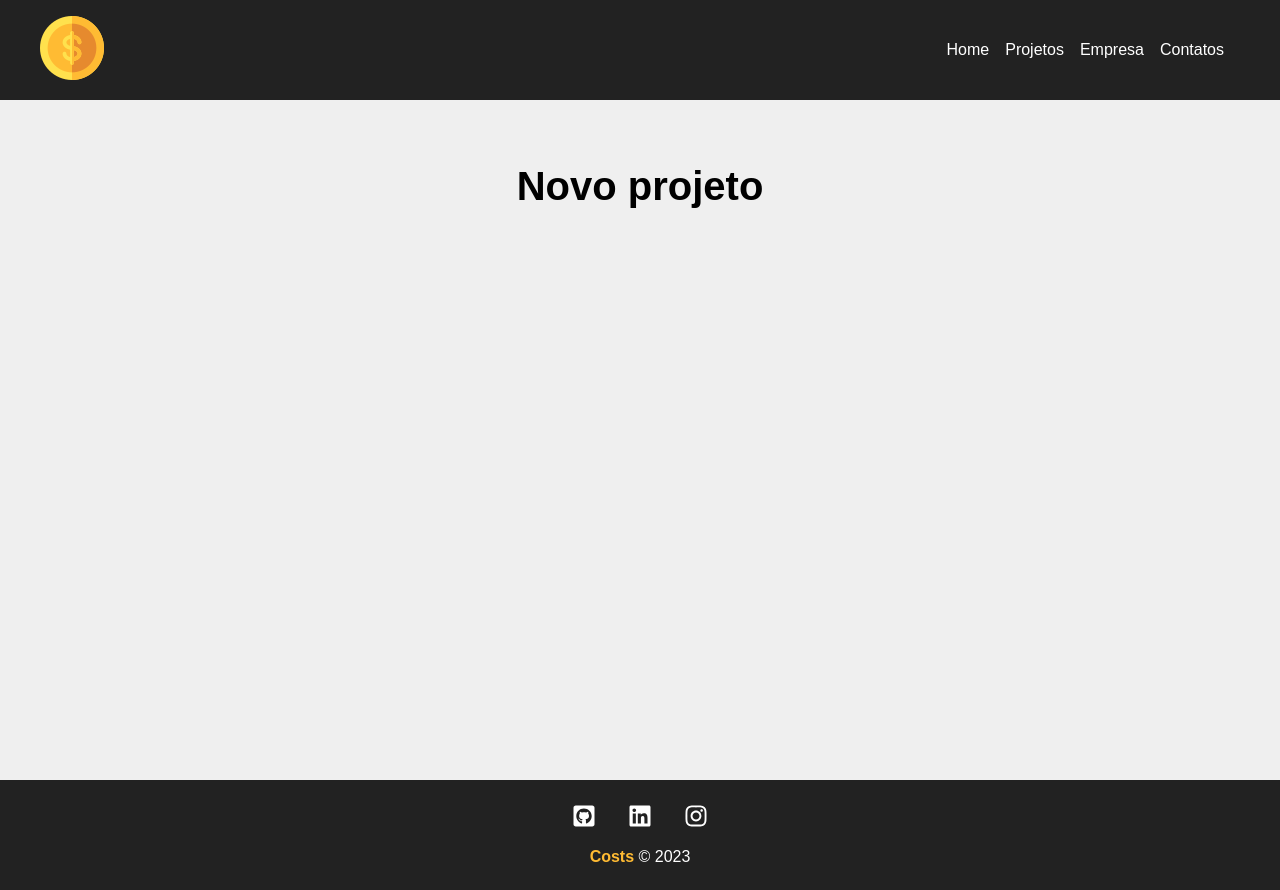
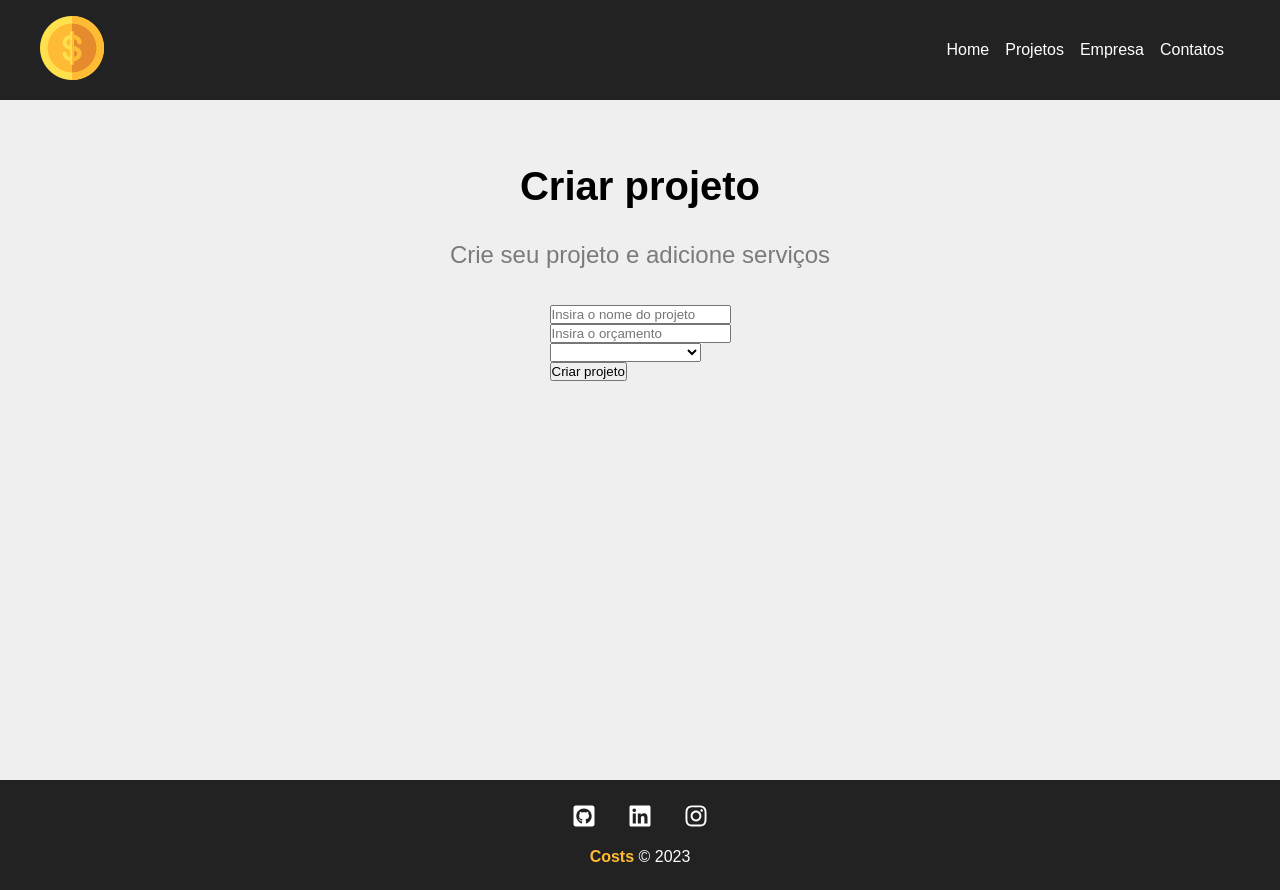
Before and after one commit to Adoniasfalcao/Costs, a React (Create React App) app: page /new-project in a window 1280 px wide. Built offline with nearby package versions, Linux system fonts and the light colour scheme.

Commit message:
Componente NewProject

```diff
--- a/src/components/pages/NewProject.jsx
+++ b/src/components/pages/NewProject.jsx
@@ -1,9 +1,12 @@
 import styles from './Pages style/NewProjects.module.css'
+import ProjectForm from '../project/ProjectForm'
 
 function NewProject () {
     return(
-        <div className={styles.new_project_container}>
-            <h1>Novo projeto</h1>
+        <div className={styles.newproject_container}>
+            <h1>Criar projeto</h1>
+            <p>Crie seu projeto e adicione serviços</p>
+            <ProjectForm/>
         </div>
     )
 }
--- a/src/components/pages/Pages style/Contacts.module.css
+++ b/src/components/pages/Pages style/Contacts.module.css
@@ -48,6 +48,7 @@
 .escondido {
     opacity:0%
 }
+
 .itemNav:hover {
     transform: rotateY(360deg);
     transition: 2s;
--- a/src/components/pages/Pages style/NewProjects.module.css
+++ b/src/components/pages/Pages style/NewProjects.module.css
@@ -1,4 +1,4 @@
-.new_project_container {
+.newproject_container {
     width:100%;
     display:flex;
     flex-direction: column;
@@ -6,12 +6,12 @@
     padding: 4em;
 }
 
-.new_project_container h1 {
+.newproject_container h1 {
     font-size: 2.5em;
     margin-bottom: .5em;
 }
 
-.contacts_container p {
+.newproject_container p {
     margin-top: 0.5em;
     margin-bottom: 1.5em;
     color: #7b7b7b;
--- /dev/null
+++ b/src/components/project/ProjectForm.jsx
@@ -0,0 +1,27 @@
+function ProjectForm () {
+    return(
+        <form>
+            <div>
+                <input type="text" placeholder="Insira o nome do projeto"></input>
+            </div>
+
+            <div>
+                <input type="number" placeholder="Insira o orçamento"></input>
+            </div>
+
+            <div>
+                <select name="category_id">
+                    <option>Selecione a categoria</option>
+                    <option disabled selected></option>
+                </select>
+            </div>
+
+            <div>
+                <input type="submit" value="Criar projeto" />
+            </div>
+
+        </form>
+    )
+}
+
+export default ProjectForm
```
